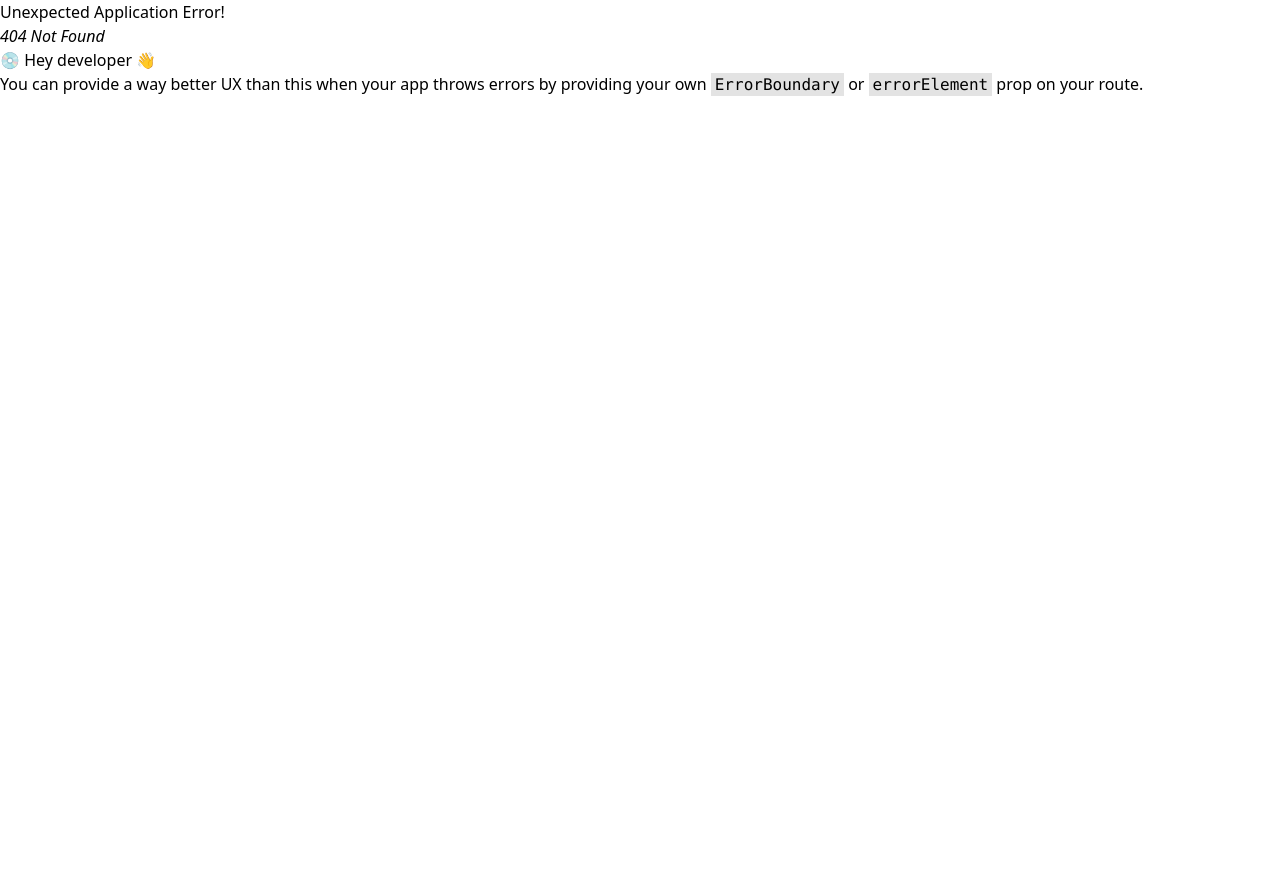
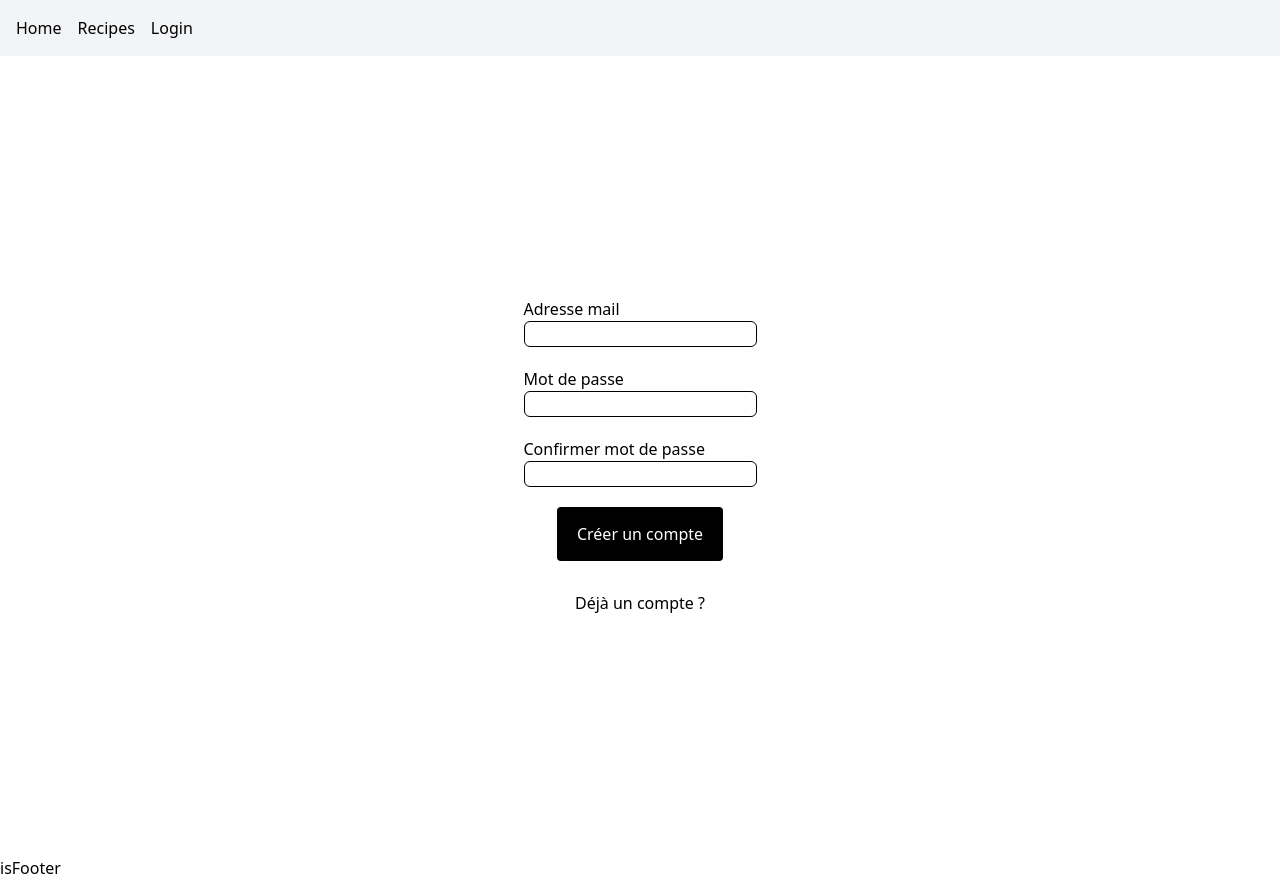
Before and after one commit to cecilepn/cooking-sparkles, a React (Vite) app in the folder apps/frontend/: page /register in a window 1280 px wide. Before the commit this address had no page. Before the commit the page ends 800 px from the top, so only its background shows below. Built offline with nearby package versions, Linux system fonts and the light colour scheme.

Commit message:
feat: add pages and delete not used components

```diff
--- /dev/null
+++ b/apps/frontend/src/components/comments/Comment.jsx
@@ -0,0 +1,14 @@
+export default function Comment() {
+  return (
+    <div>
+      <div>
+        <img src="" alt="" />
+        <div>
+          <p>@username</p>
+          <p>timestamp</p>
+        </div>
+      </div>
+      <p>est ce que ça marche si je remplace le chocolat par du citron ??</p>
+    </div>
+  )
+}
--- a/apps/frontend/src/index.css
+++ b/apps/frontend/src/index.css
@@ -1 +1,39 @@
 @import 'tailwindcss';
+
+@theme {
+  --color-dark-grey: #222222;
+  --color-mid-grey: #636363;
+  --color-grey: #a1a1a1;
+  --color-light-grey: #efefef;
+  --color-off-white: #f5f5f5;
+
+  --spacing-grid-mobile: 7.5px;
+  --spacing-xs: 5px;
+  --spacing-s: 15px;
+  --spacing-sm: 20px;
+  --spacing-m: 30px;
+  --spacing-l: 60px;
+  --spacing-xl: 90px;
+  --spacing-xxl: 120px;
+  --spacing-3xl: 170px;
+  --spacing-header: 180px;
+  --spacing-header-mobile: 76px;
+
+  --ease-cubic-out: cubic-bezier(0.16, 1, 0.3, 1);
+  --ease-in-out-simple: cubic-bezier(0.4, 0, 0.2, 1);
+  --ease-in-out-quart: cubic-bezier(0.77, 0, 0.175, 1);
+}
+
+@layer components {
+  input {
+    @apply border-1 border-black border-solid rounded-md;
+  }
+
+  button {
+    @apply text-white bg-black cursor-pointer w-fit px-sm py-s rounded-sm;
+  }
+
+  button:hover {
+    @apply text-black bg-white;
+  }
+}
--- a/apps/frontend/src/pages/Home.jsx
+++ b/apps/frontend/src/pages/Home.jsx
@@ -1,11 +1,7 @@
-import RecipesList from '../components/recipes/RecipesList'
-
 export default function Home() {
   return (
     <>
-      <section className="min-h-screen flex flex-col">
-        <RecipesList />
-      </section>
+      <section className="min-h-screen flex flex-col"></section>
     </>
   )
 }
--- a/apps/frontend/src/pages/Login.jsx
+++ b/apps/frontend/src/pages/Login.jsx
@@ -0,0 +1,22 @@
+import { Link } from 'react-router-dom'
+
+export default function Login() {
+  return (
+    <>
+      <section className="h-screen flex flex-col items-center justify-center gap-m">
+        <form action="POST" className="flex flex-col items-center gap-sm">
+          <div className="flex flex-col">
+            <label htmlFor="email">Adresse mail</label>
+            <input type="email" name="email" id="" />
+          </div>
+          <div className="flex flex-col">
+            <label htmlFor="password">Mot de passe</label>
+            <input type="password" name="password" id="" />
+          </div>
+          <button type="submit">Se connecter</button>
+        </form>
+        <Link to="/register">Créer un compte</Link>
+      </section>
+    </>
+  )
+}
--- a/apps/frontend/src/pages/Recipes.jsx
+++ b/apps/frontend/src/pages/Recipes.jsx
@@ -0,0 +1,11 @@
+import RecipesList from '../components/recipes/RecipesList'
+
+export default function Recipes() {
+  return (
+    <>
+      <section className="min-h-screen flex flex-col">
+        <RecipesList />
+      </section>
+    </>
+  )
+}
--- a/apps/frontend/src/pages/Register.jsx
+++ b/apps/frontend/src/pages/Register.jsx
@@ -0,0 +1,26 @@
+import { Link } from 'react-router-dom'
+
+export default function Register() {
+  return (
+    <>
+      <section className="h-screen flex flex-col items-center justify-center gap-m">
+        <form action="POST" className="flex flex-col items-center gap-sm">
+          <div className="flex flex-col">
+            <label htmlFor="email">Adresse mail</label>
+            <input type="email" name="email" id="" />
+          </div>
+          <div className="flex flex-col">
+            <label htmlFor="password">Mot de passe</label>
+            <input type="password" name="password" id="" />
+          </div>
+          <div className="flex flex-col">
+            <label htmlFor="matchPassword">Confirmer mot de passe</label>
+            <input type="password" name="matchPassword" id="" />
+          </div>
+          <button type="submit">Créer un compte</button>
+        </form>
+        <Link to="/login">Déjà un compte ?</Link>
+      </section>
+    </>
+  )
+}
--- a/apps/frontend/src/router/index.jsx
+++ b/apps/frontend/src/router/index.jsx
@@ -1,19 +1,19 @@
 import { createBrowserRouter } from 'react-router-dom'
 import App from '../App'
 import Home from '../pages/Home'
-// import Recipes from '../pages/Recipes'
-// import Login from '../pages/Login'
-// import Register from '../pages/Register'
+import Recipes from '../pages/Recipes'
+import Login from '../pages/Login'
+import Register from '../pages/Register'
 
 export const router = createBrowserRouter([
   {
     path: '/',
     element: <App />,
     children: [
-      { index: true, element: <Home /> }
-      //   { path: 'recipes', element: <Recipes /> },
-      //   { path: 'login', element: <Login /> },
-      //   { path: 'register', element: <Register /> }
+      { index: true, element: <Home /> },
+      { path: 'recipes', element: <Recipes /> },
+      { path: 'login', element: <Login /> },
+      { path: 'register', element: <Register /> }
     ]
   }
 ])
```
Also changed, not shown: apps/frontend/src/components/auth/LoginForm.jsx (deleted), apps/frontend/src/components/auth/RegisterForm.jsx (deleted), apps/frontend/src/components/common/SearchBar.jsx (added).
